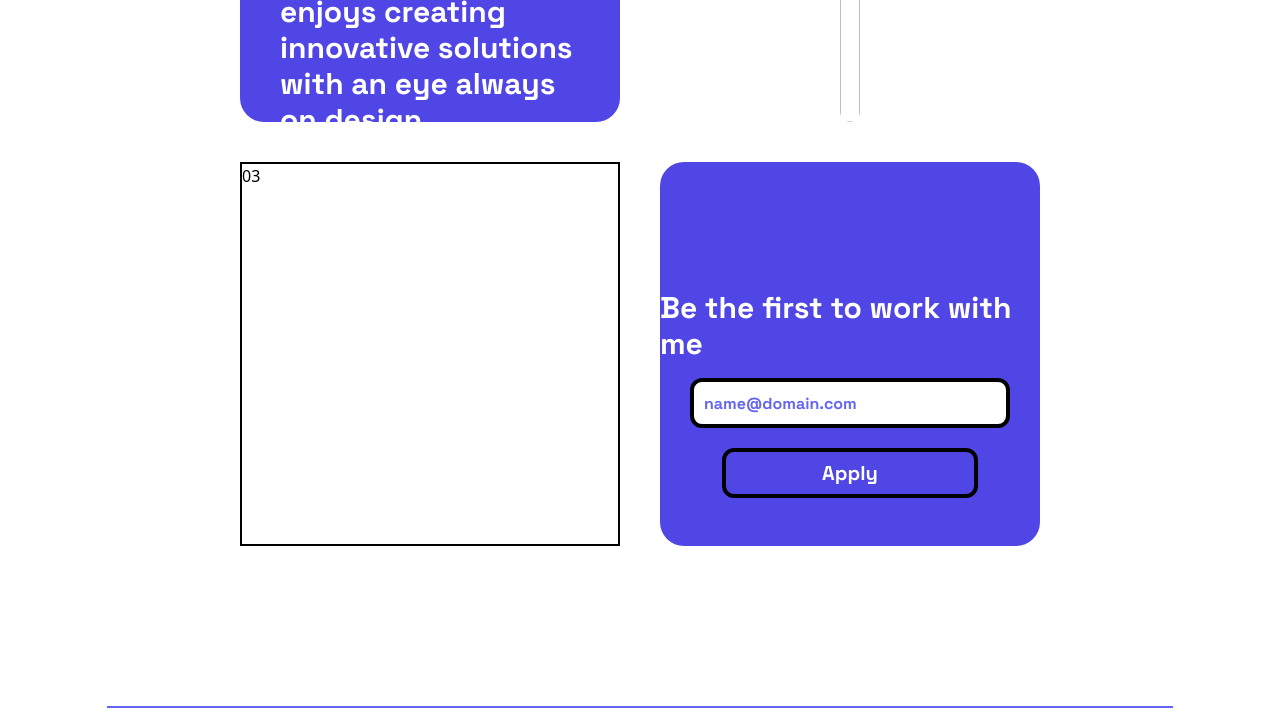
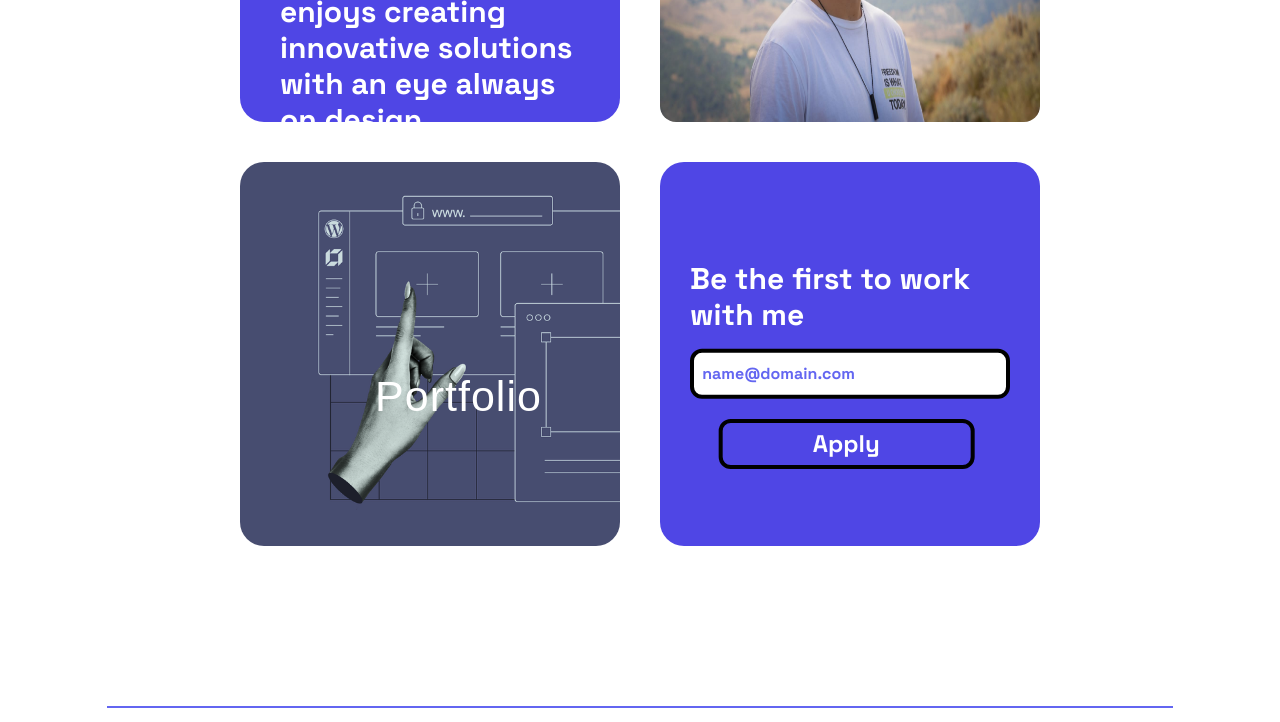
Before and after one commit to DarioCepele/Portfolio, a plain HTML site: page src/index.html in a window 1280 px wide. Shown: the part 1214-1936 px from the top of the page. Drawn offline with nearby package versions, Linux system fonts and the light colour scheme.

Commit message:
cambiamenti importanti

```diff
--- a/src/index.html
+++ b/src/index.html
@@ -14,10 +14,10 @@
 </head>
 <body>
     <!--NAVBAR-->
-    <nav class="bg-white border-gray-200 px-2 sm:px-4 py-2.5  dark:bg-stone-900 ">
+    <nav class="bg-stone-900 border-gray-200 px-2 sm:px-4 py-2.5">
         <div class="container flex flex-wrap items-center justify-between mx-auto">
         <a href="https://flowbite.com/" class="flex items-center">
-            <span class="self-center text-xl font-semibold whitespace-nowrap dark:text-white fontT">Dario Cepele</span>
+            <span class="self-center text-xl font-semibold whitespace-nowrap text-white fontT">Dario Cepele</span>
         </a>
         <div class="flex md:order-2">
             <button type="button" class="text-white bg-blue-700 hover:bg-blue-800 focus:ring-4 focus:outline-none focus:ring-blue-300 font-medium rounded-lg text-sm px-5 py-2.5 text-center mr-3 md:mr-0 dark:bg-indigo-600 dark:hover:bg-blue-700 dark:focus:ring-blue-800">Contact</button>
@@ -46,7 +46,7 @@
     <!--TOP-->
     <div
     class="p-12 text-center relative overflow-hidden bg-no-repeat bg-cover h-96 lg:h-screen"
-    style="background-image: url('img/img.jpg')">
+    style="background-image: url('../img/img.jpg')">
     <div
       class="absolute top-0 right-0 bottom-0 left-0 w-full h-full overflow-hidden bg-fixed"
       style="background-color: rgba(27, 26, 26, 0.685)">
@@ -74,14 +74,22 @@
   </div>
 
 <!--MID-->
+
 <div class="mx-60 mt-20 grid grid-cols-2 gap-10 justify-items-stretch">
   <div class="bg-indigo-600 h-96 rounded-3xl text-white px-10 py-10 text-3xl copy">I am an enthusiastic full-stack developer who loves to challenge myself with complex problems and enjoys creating innovative solutions with an eye always on design.</div>
-  <div class="justify-self-center"><img src="img/tano.jpg" class="w-fit h-96 rounded-2xl"></div>
-  <div class="border-2 border-black">03</div>
-  <div class="bg-indigo-600 h-96 rounded-3xl text-white py-32 text-3xl copy grid">
-    <p class="m-auto">Be the first to work with me</p>
-    <input type="email" id="helper-text" class="m-auto mt-4 text-indigo-500 text-base rounded-xl w-80 h-[50px] p-2.5 border-4 border-black placeholder:text-indigo-500" placeholder="name@domain.com">
-    <button class="m-auto mt-5 border-4 text-xl border-black w-64 h-[50px] rounded-xl">Apply</button>
+  <div class="justify-self-center"><img src="../img/tano.jpg" class="w-fit h-96 rounded-2xl"></div>
+
+  <div class="bg-stone-300 rounded-3xl bg-no-repeat bg-cover relative" style="background-image: url('../img/portfolio.png')">
+    <button class="btnPortfolio port text-[43px] border-white text-white w-[230px] h-[100px]"><span class="transition ease-in-out delay-80 hover:text-blue-600 duration-300">Portfolio</span></button>
+  </div>
+
+
+  <div class="bg-indigo-600 h-96 rounded-3xl text-white py-32 text-3xl copy relative">
+    <div class="center">
+      <p class="">Be the first to work with me</p>
+      <input type="email" id="helper-text" class=" mt-4 text-indigo-500 text-base rounded-xl w-80 h-[50px] border-4 border-black placeholder:text-indigo-500" placeholder="&nbsp name@domain.com">
+    </div>
+    <button class="border-4 text-2xl border-black w-64 h-[50px] rounded-xl btnContact">Apply</button>
   </div>
 </div>
 
@@ -90,7 +98,7 @@
   <div class="h-[2px] bg-indigo-500"></div>
   <ul class="flex justify-between mx-10 mt-5">
     <li class="copy"><i class="fa-regular fa-copyright"></i><span> Dario Cepele 2023</span></li>
-    <li class="flex flex-row content-center"><i class="fa-brands fa-instagram ml-2 text-[22px]"> </i> <i class="fa-brands fa-linkedin-in ml-2 text-[22px]"></i><i class="fa-brands fa-github ml-2 text-[22px]"></i><div class="inline-flex w-[26px] h-[26px]"><img src="img/s2i.png" class="ml-1.5 mb-[1px]"></div></li>
+    <li class="flex flex-row content-center"><i class="fa-brands fa-instagram ml-2 text-[22px]"> </i> <i class="fa-brands fa-linkedin-in ml-2 text-[22px]"></i><i class="fa-brands fa-github ml-2 text-[22px]"></i><div class="inline-flex w-[26px] h-[26px]"><img src="../img/s2i.png" class="ml-1.5 mb-[1px]"></div></li>
   </ul>
 </div>
 </div>
--- a/src/style.css
+++ b/src/style.css
@@ -6,6 +6,7 @@
 
 @import url('https://fonts.googleapis.com/css2?family=Space+Grotesk:wght@400;700&display=swap');
 @import url('https://fonts.googleapis.com/css2?family=Mynerve&display=swap');
+@import url('https://fonts.googleapis.com/css2?family=Raleway:ital@1&display=swap');
 .FontT{
     font-family: 'Montserrat', sans-serif;
 }
@@ -31,3 +32,25 @@
     font-family: 'Space Grotesk', sans-serif;
     font-size: 18px;
 }
+.center{
+  position: absolute;
+  left: 50%;
+  top: 40%;
+  transform: translate(-50%, -40%);
+}
+.btnContact{
+    position: absolute;
+    bottom: 20%;
+    left: 47%;
+    transform: translateX(-47%);
+}
+.btnPortfolio{
+    position: absolute;
+    bottom: 26%;
+    left: 69%;
+    transform: translateX(-69%);
+    letter-spacing: 1px;
+}
+.port{
+    font-family: 'Raleway', sans-serif;
+}
```
Also changed, not shown: img/portfolio.png (added).
